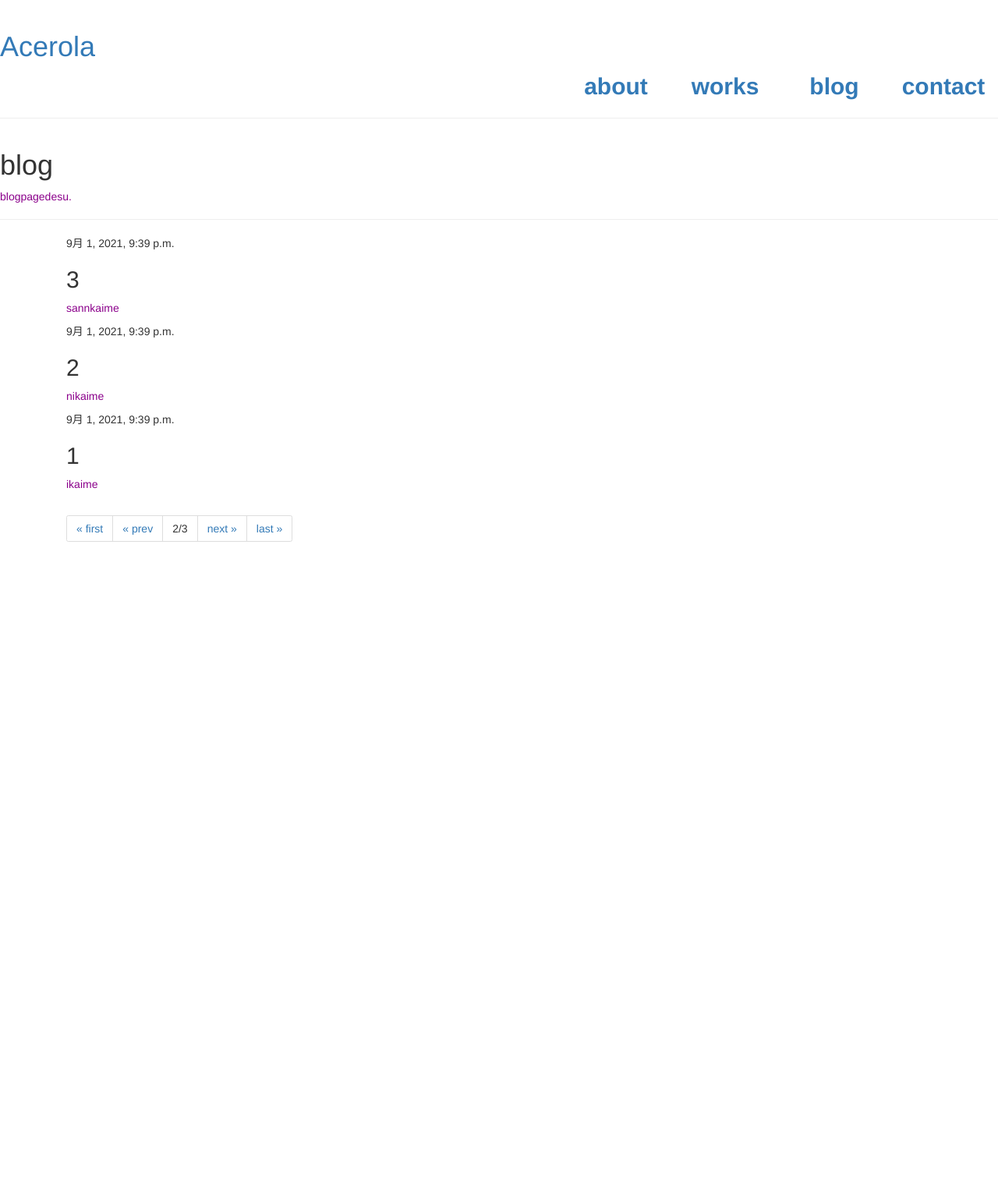
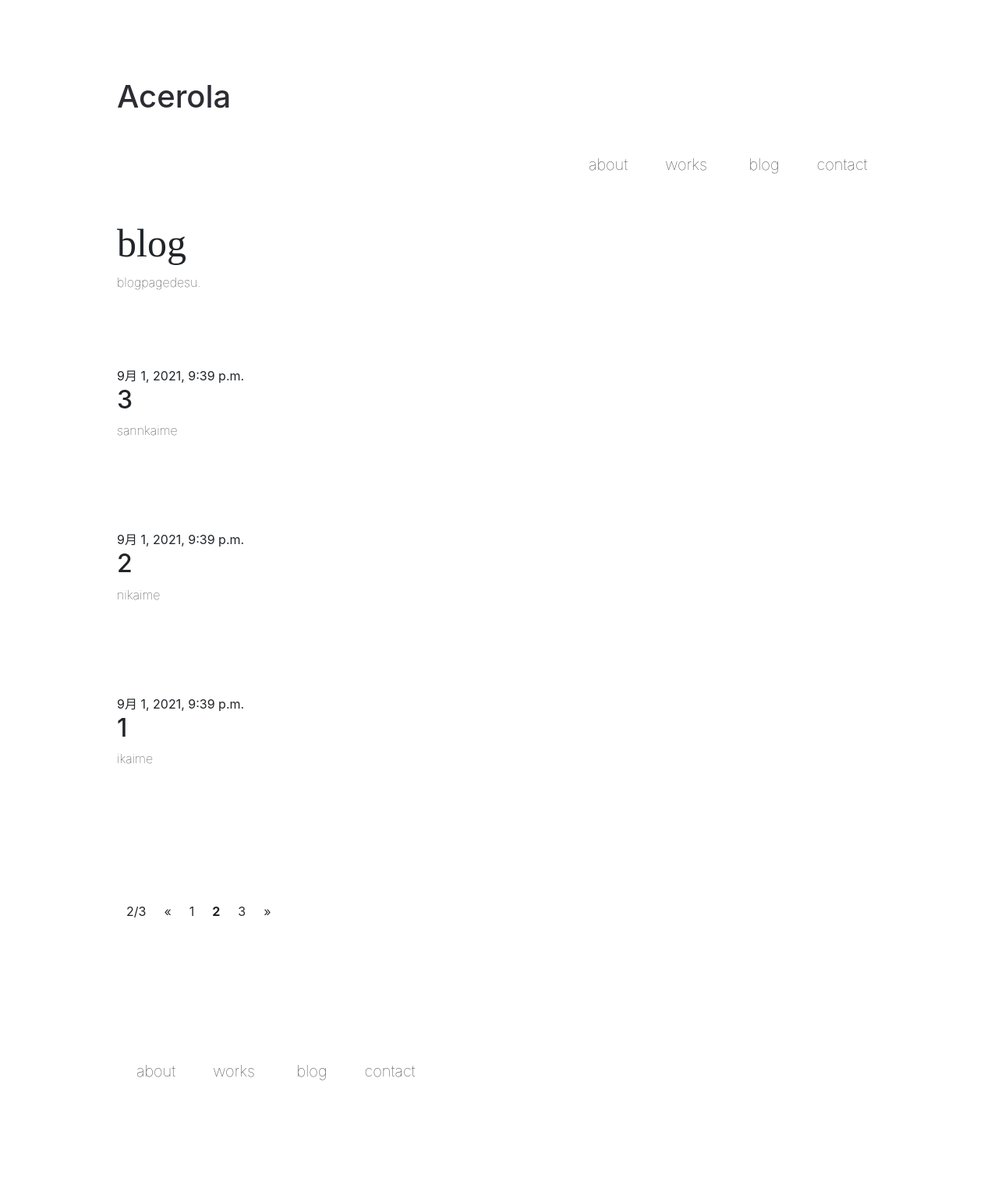
Before and after one commit to Ryone3604/homepage, a Django app: page /home/blog/2 in a window 1280 px wide. Shown: the whole page at 78% size. Before the commit the page ends 695 px from the top, so only its background shows below. Run offline with Django 3.2, Linux system fonts and the light colour scheme; data comes from the database, SQL or seed files in the repository; both versions use the stored data as it was after the commit; some libraries are stand-ins or nearby versions.

Commit message:
Modifid.

```diff
--- a/home/admin.py
+++ b/home/admin.py
@@ -1,6 +1,7 @@
 from django.contrib import admin
-from .models import Post
+from .models import Post, Movie
 
 admin.site.register(Post)
+admin.site.register(Movie)
 
 # Register your models here.
--- a/home/models.py
+++ b/home/models.py
@@ -17,4 +17,18 @@ class Post(models.Model):
     def __str__(self):
         return self.title
 
+class Movie(models.Model):
+    author = models.ForeignKey(settings.AUTH_USER_MODEL, on_delete=models.CASCADE)
+    title = models.CharField(max_length=200)
+    text = models.TextField()
+    created_date = models.DateTimeField(default=timezone.now)
+    published_date = models.DateTimeField(blank=True, null=True)
+
+    def publish(self):
+        self.published_date = timezone.now()
+        self.save()
+
+    def __str__(self):
+        return self.title
+
 # Create your models here.
--- a/home/static/home/css/style.css
+++ b/home/static/home/css/style.css
@@ -1,30 +1,118 @@
-#nav {
+#nav.ue {
     list-style: none;
     display: flex;
     justify-content: flex-end;
-    font-size: 30px;
+    font-size: 20px;
+    flex-wrap: wrap;
+
+
+
   }
 
-  #nav li {
-    width: 140px;
+        #nav.ue li {
+          width: 100px;
+          height: 40px;
           text-align: center;
           display: inline-block;
         }
 
-  #nav li a {
+  #nav.ue li a {
     text-decoration: none;
-    font-weight: bold;
+    font-weight: lighter;
+    color: rgb(44, 44, 51);
+  }
+  #nav.ue li a:hover{
+    color: rgb(180, 178, 178);
+  }
+
+#logo {
+  display: flex;
+  justify-content: flex-start;
+
+}
+#logo a {
+  color: rgb(44, 44, 51);
 }
 
 
 
-body {
-    color: brown;
+
+
+
+.contents{
+  padding: 20px 0px;
 }
 
-h1 {color: coral;
+#title {
+  font-family: "Yu Gothic" , "YuGothic" ,"sans-serif";
+  font-size: 50px;
+  font-weight: 100;
 
 }
-p {
-    color: darkmagenta;
+p {font-weight:lighter;
 }
+
+.pagination{
+  padding: 100px ;
+
+}
+.pagination>li>a{
+  border-radius: 0;
+}
+
+
+.page-link{
+  color: rgb(44, 44, 51);
+
+}
+
+
+.pagination>li> a{
+  color: rgb(44, 44, 51);
+  border: 0px none;
+  border-radius: 0px none;
+
+}
+.pagination>li.now> a{
+ font-weight: 700;
+
+
+
+}
+
+
+
+.pagination>li> a:hover{
+  color: rgb(180, 178, 178);
+  background-color: transparent;
+}
+.pagination>li.disabled> a{
+  color: rgb(228, 118, 15);
+}
+
+#nav.sita {
+  list-style: none;
+  display: flex;
+  justify-content: flex-start;
+  font-size: 20px;
+  flex-wrap: wrap;
+
+
+
+}
+
+      #nav.sita li {
+        width: 100px;
+        height: 40px;
+        text-align: center;
+        display: inline-block;
+      }
+
+#nav.sita li a {
+  text-decoration: none;
+  font-weight: lighter;
+  color: rgb(44, 44, 51);
+}
+#nav.sita li a:hover{
+  color: rgb(180, 178, 178);
+}
--- a/home/templates/home/blog.html
+++ b/home/templates/home/blog.html
@@ -2,7 +2,7 @@
 {% block content %}
     <table class="table">
     {% for item in date %}
-        <div class="post">
+        <div class="post" style=" padding: 50px 0px;">
             <div class="date">
                 {{ item.published_date }}
             </div>
@@ -13,50 +13,40 @@
     {% endfor %}
 
     <ul class="pagination">
+        <li class="page-item ">
+            <a class="page-link" >
+            {{ date.number}}/{{ date.paginator.num_pages}}</a>
+        </li>
         {% if date.has_previous %}
-        <li class="page-item">
+        <li class="page-item a">
             <a class="page-link" href="{% url 'blog' %}">
-                &laquo; first</a>
+                &laquo;</a>
         </li>
         <li class="page-item">
             <a class="page-link"
             href="{% url 'blog' %}{{date.previous_page_number}}">
-                &laquo; prev</a>
+                {{date.previous_page_number}}</a>
         </li>
         {% else %}
-        <li class="page-item">
-            <a class="page-link" >
-                &laquo; first</a>
-        </li>
-        <li class="page-item">
-            <a class="page-link" >
-                &laquo; prev</a>
-        </li>
+
         {% endif %}
-        <li class="page-item">
+        <li class="page-item now">
             <a class="page-link">
-            {{ date.number}}/{{ date.paginator.num_pages}}</a>
+            {{ date.number}}</a>
         </li>
         {% if date.has_next %}
         <li class="page-item">
             <a class="page-link"
             href="{% url 'blog'  %}{{date.next_page_number}}">
-                next &raquo;</a>
+                {{date.next_page_number}}</a>
         </li>
         <li class="page-item">
             <a class="page-link"
             href="{% url 'blog' %}{{date.paginator.num_pages}}">
-                last &raquo;</a>
+                &raquo;</a>
         </li>
         {% else %}
-        <li class="page-item">
-            <a class="page-link" >
-                next &raquo;</a>
-        </li>
-        <li class="page-item">
-            <a class="page-link" >
-                last &raquo;</a>
-        </li>
+
         {% endif %}
     </ul>
 
--- a/home/templates/home/index.html
+++ b/home/templates/home/index.html
@@ -3,7 +3,7 @@
 <htlm lang="ja">
 <head>
     <meta charset="utf-8">
-    <title>{{title}}</title>
+
 
     <link rel="stylesheet" type="text/css"
         href="{% static 'home/css/style.css' %}"/>
@@ -12,14 +12,16 @@
         href="https://stackpath.bootstrapcdn.com/bootstrap/4.3.1/css/bootstrap.min.css"
         crossorigin="anonymous">
 
-    <link rel="stylesheet" href="//maxcdn.bootstrapcdn.com/bootstrap/3.2.0/css/bootstrap.min.css">
-    <link rel="stylesheet" href="//maxcdn.bootstrapcdn.com/bootstrap/3.2.0/css/bootstrap-theme.min.css">
-    <link href='//fonts.googleapis.com/css?family=Lobster&subset=latin,latin-ext' rel='stylesheet' type='text/css'>
+</head>
+
+
+<body>
+<div class="container" style=" padding: 80px 80px;">
 
     <div class="page-header">
-    <h1 id="logo"><a href="http://127.0.0.1:8000/home/">Acerola</a></h1>
+    <h1 id="logo" style=" padding: 20px 0px;"><a href="http://127.0.0.1:8000/home/">Acerola</a></h1>
 
-        <ul id="nav">
+        <ul id="nav" class="ue" style=" padding: 20px 0px;">
 
             <li><a href="http://127.0.0.1:8000/home/about/">about</a></li>
             <li><a href="http://127.0.0.1:8000/home/works/">works</a></li>
@@ -29,20 +31,42 @@
         </ul>
     </div>
 
-</head>
-<body>
-    <div class="page-header">
-    <h1>{{title}}</h1>
+
+
+    <div class="page-header" style=" padding: 10px 0px;">
+    <h1 id="title">{{title}}</h1>
     <p>{{msg}}</p>
     </div>
-    <div class="content container">
+    <div class="contents">
         <div class="row">
-            <div class="col-md-8">
+            <div class="col-md-12">
 
     {% block content %}{% endblock %}
             </div>
         </div>
     </div>
 
+    <div class="page-footer ">
+
+
+        <ul id="nav" class="sita" style=" padding: 20px 0px;">
+
+            <li><a href="http://127.0.0.1:8000/home/about/">about</a></li>
+            <li><a href="http://127.0.0.1:8000/home/works/">works</a></li>
+            <li><a href="http://127.0.0.1:8000/home/blog/">blog</a></li>
+            <li><a href="http://127.0.0.1:8000/home/contact/">contact</a></li>
+
+        </ul>
+    </div>
+
+
+</div>
+
+
+
+
+
+
+
 </body>
 </html>
--- a/home/urls.py
+++ b/home/urls.py
@@ -4,6 +4,7 @@ from . import views
 urlpatterns = [
     path('', views.index, name='index'),
     path('works/', views.works, name='works'),
+    path('works/<int:num>', views.works, name='works'),
     path('about/', views.about, name='about'),
 
     path('contact/', views.contact, name='contact'),
--- a/home/views.py
+++ b/home/views.py
@@ -1,6 +1,6 @@
 from django.shortcuts import render
 from django.http import HttpResponse
-from .models import Post
+from .models import Post, Movie
 from django.core.paginator import Paginator
 
 def index(request):
@@ -10,12 +10,18 @@ def index(request):
     }
     return render(request, 'home/index.html', params)
 
-def works(request):
+def works(request, num=1):
+    date = Movie.objects.all().order_by('published_date').reverse()
+    page = Paginator(date, 3)
     params ={
         'title':'works',
         'msg':'workpagedesu.',
+        'date':page.get_page(num)
     }
     return render(request, 'home/works.html', params)
+
+
+
 
 def about(request):
     params ={
```
Also changed, not shown: home/templates/home/works.html (+54 -1 lines), db.sqlite3, home/migrations/0002_movie.py (added). Lines whose indentation alone changed are shown as unchanged.
